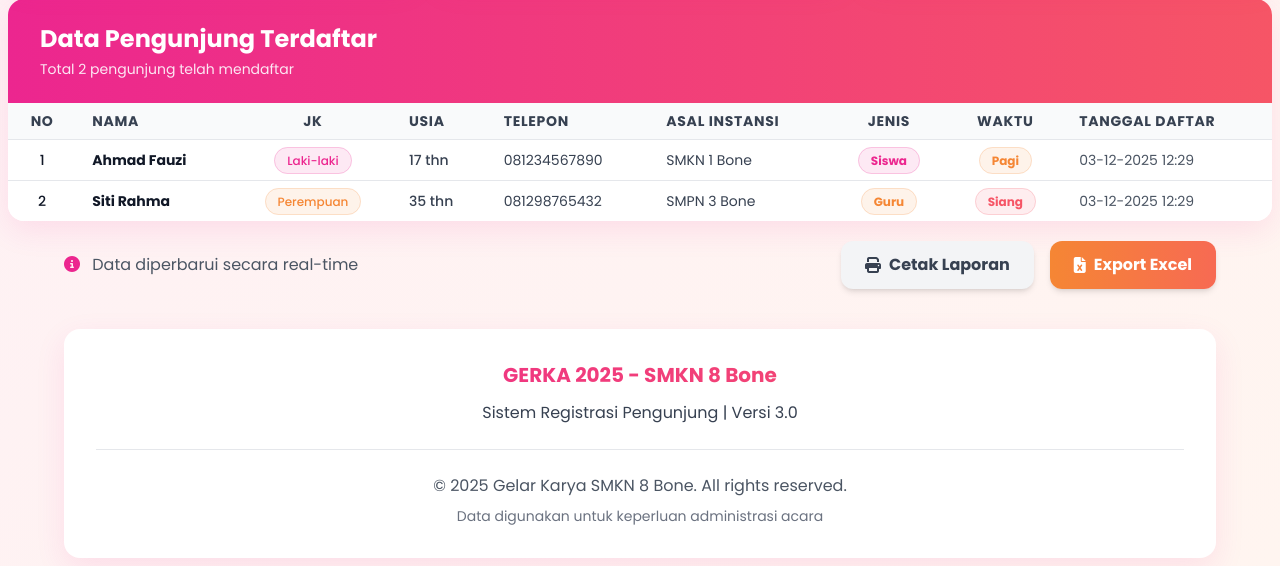
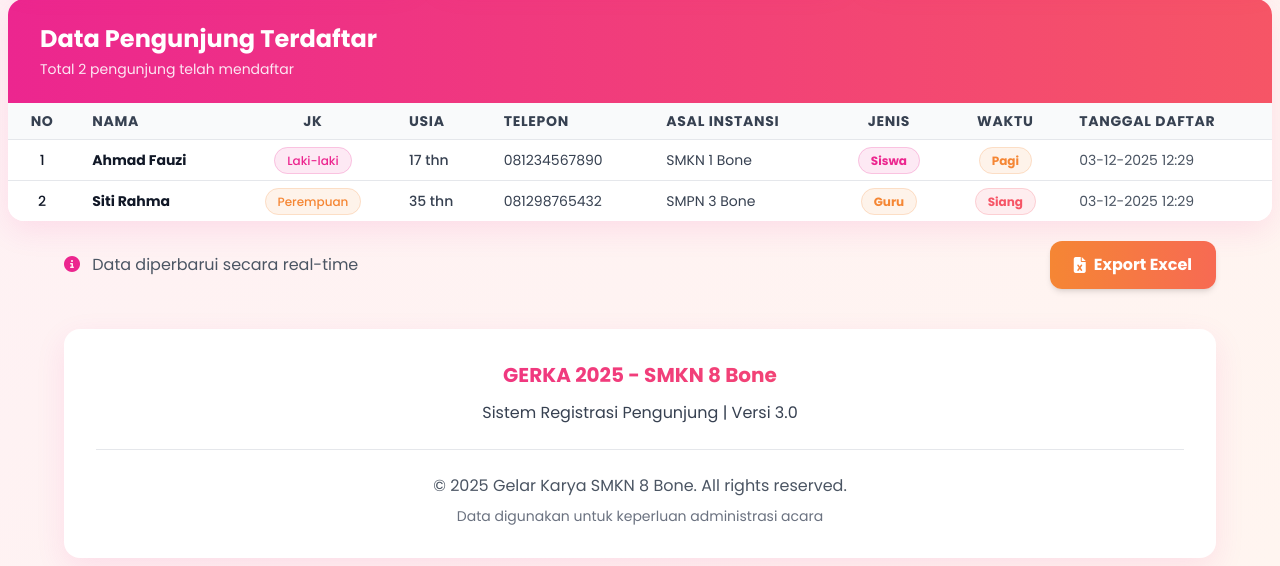
Before and after one commit to gh4ni404/gerka, a PHP site: page /list-pengunjung.php in a window 1280 px wide. Shown: the part 491-1057 px from the top of the page. Run offline with PHP 8.4, Linux system fonts and the light colour scheme; data comes from the database, SQL or seed files in the repository; some libraries are stand-ins or nearby versions.

Commit message:
refactor: hapus tombol cetak Laporan

```diff
--- a/list-pengunjung.php
+++ b/list-pengunjung.php
@@ -373,9 +373,6 @@ $usia_stats = mysqli_fetch_assoc($result_usia);
                     Data diperbarui secara real-time
                 </div>
                 <div class="flex gap-4">
-                    <a href="#" onclick="window.print()" class="inline-flex items-center px-6 py-3 bg-gray-100 text-gray-700 font-bold rounded-xl hover:bg-gray-200 transition duration-300 shadow-md">
-                        <i class="fas fa-print mr-2"></i> Cetak Laporan
-                    </a>
                     <a href="export.php" class="btn-secondary text-white font-bold px-6 py-3 rounded-xl shadow-md hover:shadow-lg transition duration-300 inline-flex items-center">
                         <i class="fas fa-file-excel mr-2"></i> Export Excel
                     </a>
```
